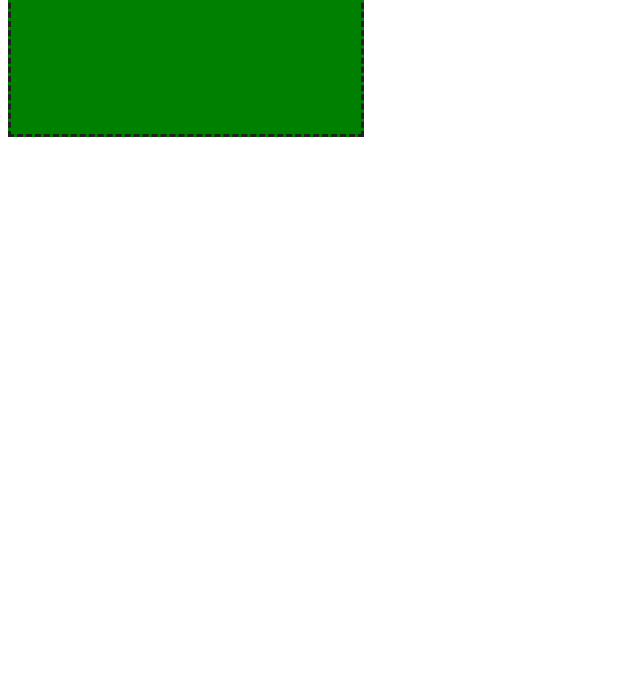
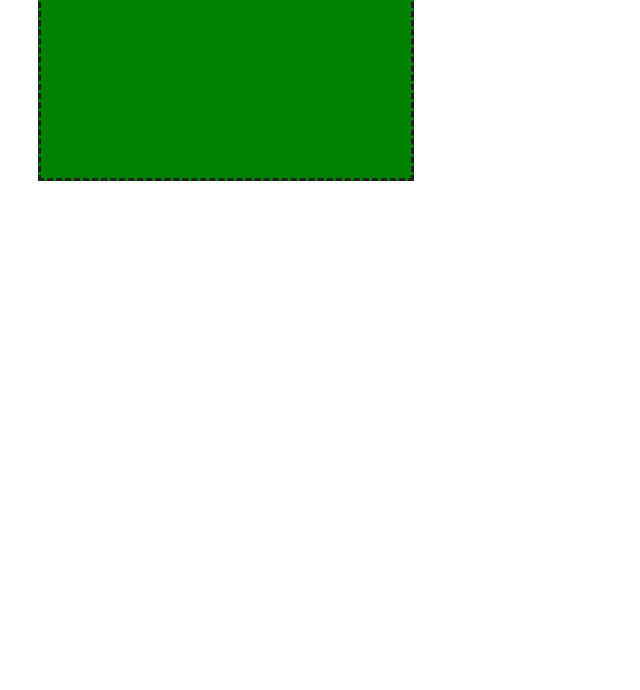
Before and after one commit to Valera9335/dz, a plain HTML site: page index.html in a window 1280 px wide. Shown: the part 110-800 px from the top of the page, without its empty margins (0-640 px from the left). Drawn offline with Linux system fonts and the light colour scheme.

Commit message:
перероблено

```diff
--- a/style.css
+++ b/style.css
@@ -7,8 +7,9 @@
         height:220px;
         background: green;
         border-style: dashed;
-        top:15px;
-        right:10px ;
-        left:10px ;
-        bottom:20px ;
+        margin: 30px;
+        padding-bottom: 15px;
+        padding-left: 10px;
+        padding-top: 20px;
+        padding-right: 10px;
     }
```
